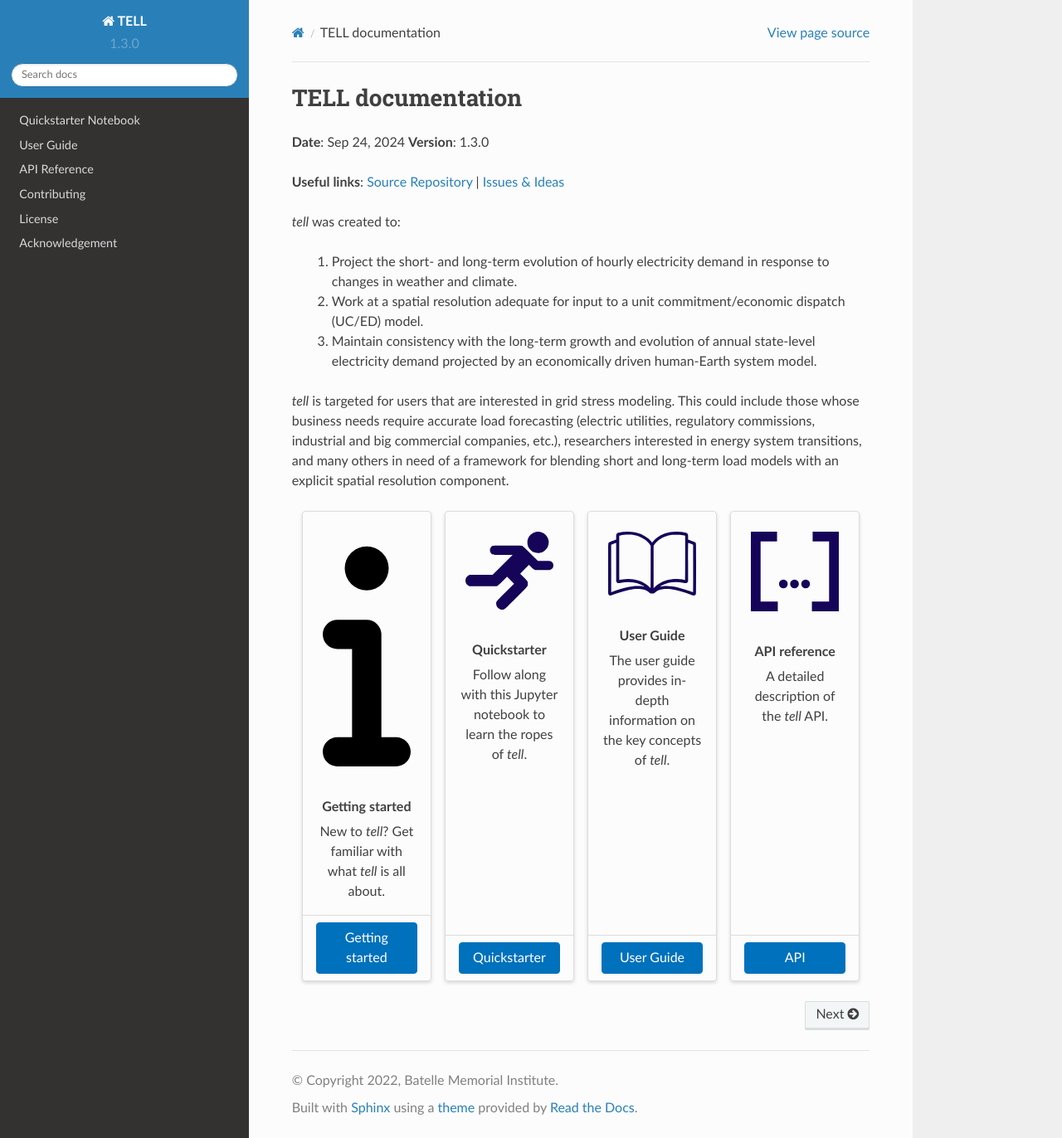
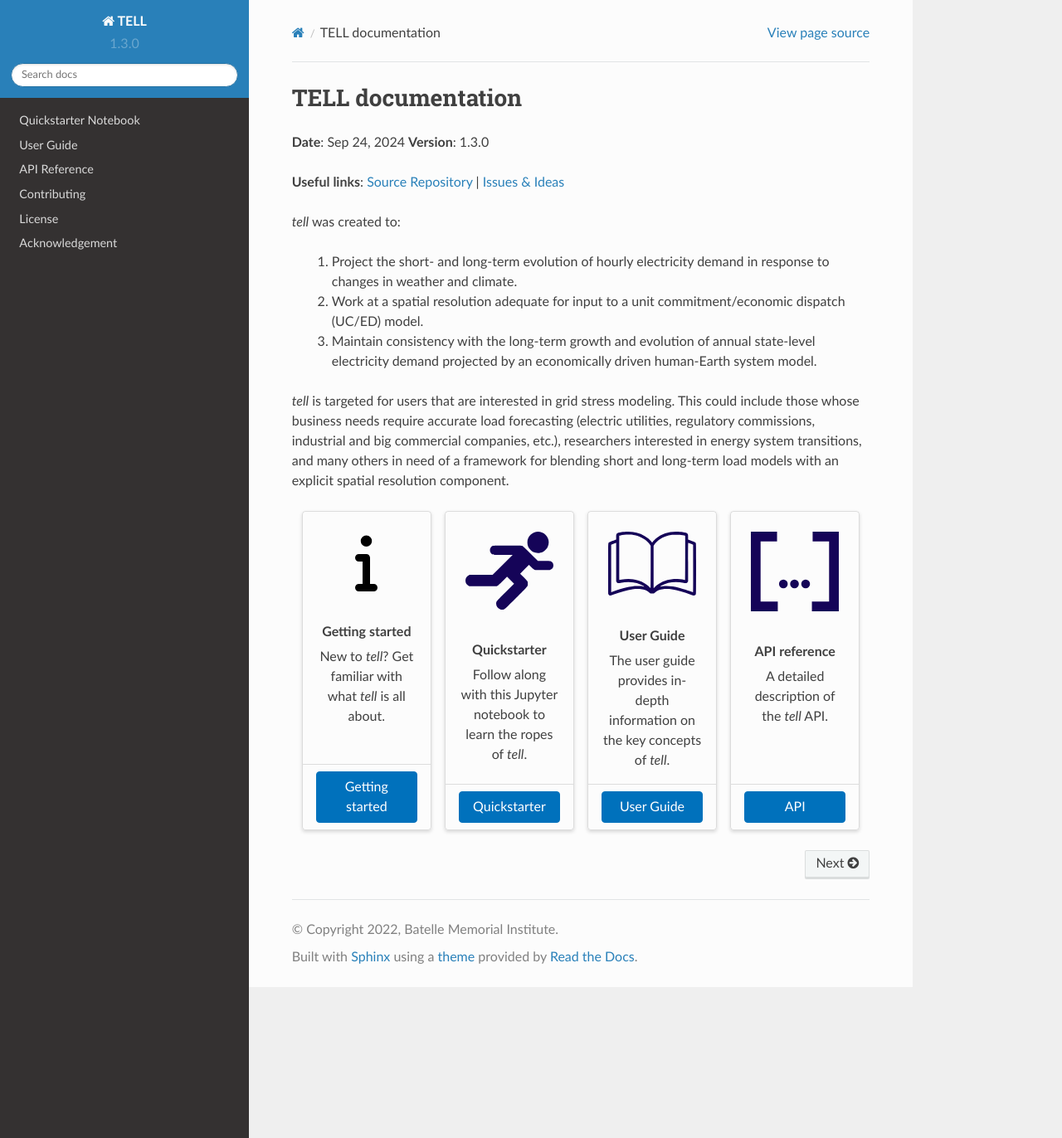
Before and after one commit to IMMM-SFA/tell, a Sphinx documentation site: the page built from docs/source/index.rst, in a window 1280 px wide and 1372 px high. Shown: the whole window at 83% size. Built offline with Sphinx 7.4.7 and the Read the Docs theme 2.0.0, drawn with Linux system fonts in a browser that asks for light colours.

Commit message:
add custom css to getting started icon

```diff
--- a/docs/source/_static/style.css
+++ b/docs/source/_static/style.css
@@ -46,3 +46,12 @@
 .card-body {
     padding: 0.5rem;
 }
+
+/* Custom class for resizing grid-item-card images */
+.custom-img-size {
+  width: 75px;      /* Set desired width */
+  height: auto;      /* Maintain aspect ratio */
+  max-width: 100%;   /* Ensure responsiveness */
+  display: block;    /* Remove inline spacing */
+  margin: 0 auto;    /* Center the image horizontally */
+}
--- a/docs/source/index.rst
+++ b/docs/source/index.rst
@@ -34,7 +34,7 @@ load models with an explicit spatial resolution component.
 
     .. grid-item-card:: Getting started
         :img-top: _static/index_info.svg
-        :class-img-top: sd-px-4, sd-py-4
+        :class-img-top: sd-px-4, sd-py-4 custom-img-size
         :text-align: center
 
         New to `tell`? Get familiar with what `tell` is all about.
```
